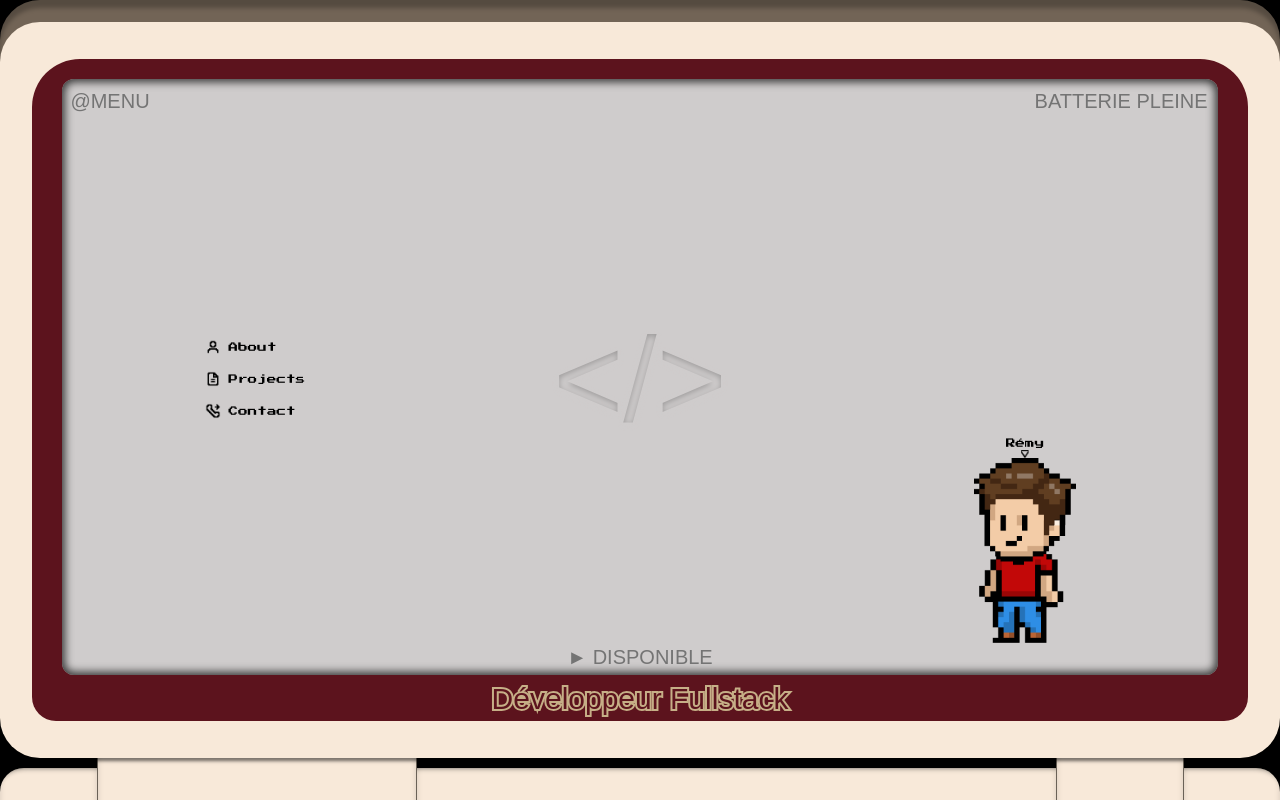
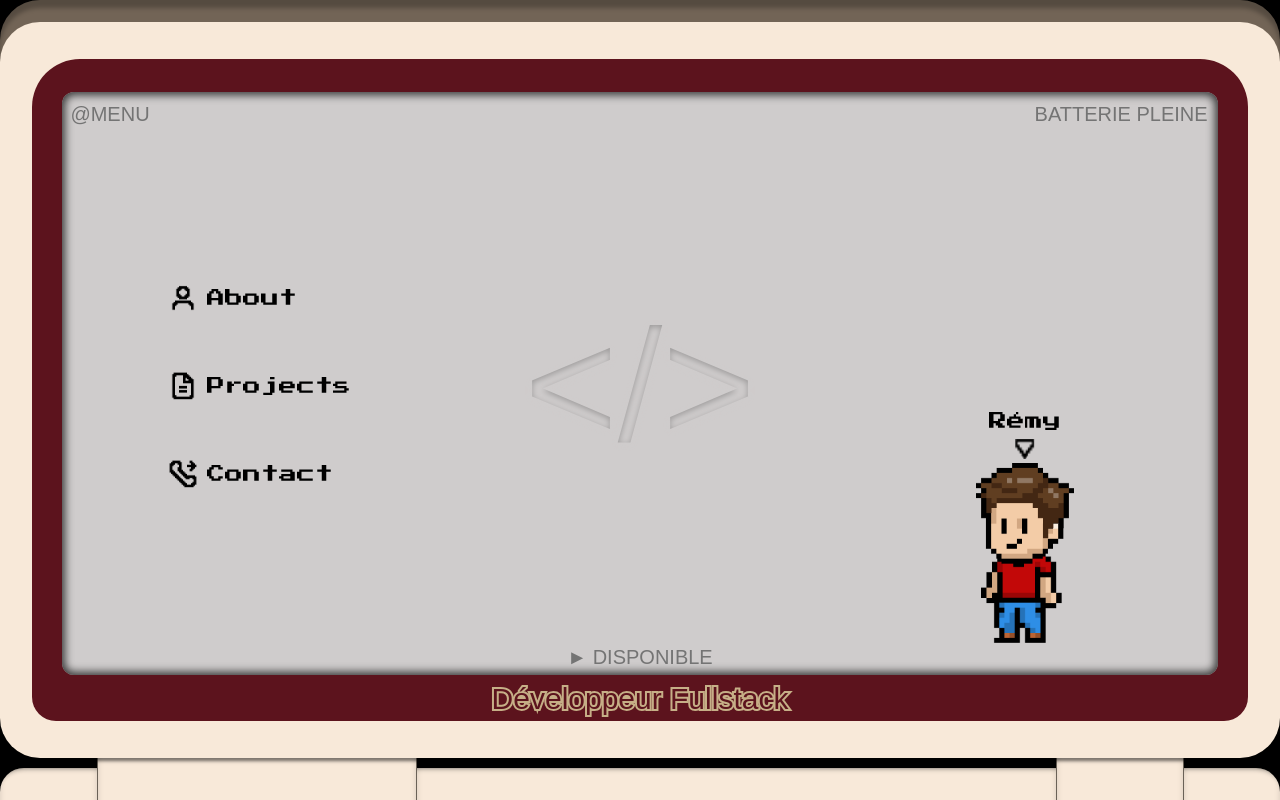
Before and after one commit to remyShift/Portfolio_GameBoy_Next, a Next.js app: page / in a window 1280 px wide. Shown: the top 800 px of the page. Built offline with nearby package versions, Linux system fonts and the light colour scheme; a web font is replaced by a local one.

Commit message:
welcome page done

```diff
--- a/src/app/layout.tsx
+++ b/src/app/layout.tsx
@@ -21,8 +21,8 @@ export default function RootLayout({
 	children: React.ReactNode;
 }>) {
 	return (
-		<html lang="en" className={`${gillSans.variable} ${gillSansBold.variable} ${gillSansItalic.variable} ${gillSansBoldItalic.variable} ${pressStart2P.variable}`}>
-			<body className="w-full h-[100dvh]">
+		<html lang="en" className={`${gillSans.variable} ${gillSansBold.variable} ${gillSansItalic.variable} ${gillSansBoldItalic.variable} ${pressStart2P.variable} h-[100dvh]`}>
+			<body className="w-full h-full">
 				<GlobalTemplate>
 					{children}
 				</GlobalTemplate>
--- a/src/components/Global_Template/G-Bottom/Buttons/Arrow_Btn.tsx
+++ b/src/components/Global_Template/G-Bottom/Buttons/Arrow_Btn.tsx
@@ -1,7 +1,7 @@
 export default function Arrow_Btn() {
 	return (
 		<div className="w-[30%] h-full flex items-center justify-center">
-			<img src="/assets/SVG/Arrow.svg" alt="Arrow Button" className="w-[85%] min-w-[110px] sm:w-full md:min-w-[190px] max-w-[350px] ml-12 md:ml-24 mb-24" />
+			<img src="/assets/SVG/Arrow.svg" alt="Arrow Button" className="w-[85%] min-w-[100px] sm:w-full md:min-w-[190px] max-w-[350px] ml-12 md:ml-24 mb-24" />
 		</div>
 	);
 }
--- a/src/components/Global_Template/G-Bottom/G-Bot.tsx
+++ b/src/components/Global_Template/G-Bottom/G-Bot.tsx
@@ -2,7 +2,7 @@ import Buttons from "./Buttons/Buttons";
 
 export default function GBot() {
 	return (
-		<div className="bg-cream w-full h-[40%] sm:h-[95%] relative top-1 z-[-1] flex items-end">
+		<div className="bg-cream w-full h-[41%] sm:h-[95%] relative top-1 z-[-1] flex items-end">
 			<Buttons />
 		</div>
 	);
--- a/src/components/Global_Template/G-Top/G-Cream/G-Wine/G-Screen/BackgroundSign.tsx
+++ b/src/components/Global_Template/G-Top/G-Cream/G-Wine/G-Screen/BackgroundSign.tsx
@@ -1,7 +1,7 @@
 export default function BackgroundSign() {
 	return (
 		<div className="w-1/3 flex-grow flex justify-center items-center">
-			<h1 className="font-gillSansBold text-7xl sm:text-8xl md:text-9xl lg:text-[15dvh] bg-clip-text text-transparent bg-black/25"
+			<h1 className="font-gillSansBold text-7xl sm:text-8xl md:text-9xl lg:text-[20dvh] bg-clip-text text-transparent bg-black/25"
 				style={{ textShadow: "0 0.1rem 0.4rem #CFCCCC" }}>
 				&lt;/&gt;
 			</h1>
--- a/src/components/Global_Template/G-Top/G-Cream/G-Wine/G-Screen/GreyScreen.tsx
+++ b/src/components/Global_Template/G-Top/G-Cream/G-Wine/G-Screen/GreyScreen.tsx
@@ -3,7 +3,7 @@ import BottomScreen from "./BottomScreen";
 
 export default function GreyScreen({ children }: { children: React.ReactNode }) {
 	return (
-		<div className="bg-greyScreen h-[89%] w-[94%] sm:h-[91%] lg:h-[90%] sm:w-[95%] flex flex-col rounded-xl md:rounded-2x shadow-[inset_0_0_0.5rem_0.18rem_#363636]">
+		<div className="bg-greyScreen h-[89%] w-[94%] sm:h-[91%] lg:h-[88%] sm:w-[95%] flex flex-col rounded-xl md:rounded-2x shadow-[inset_0_0_0.5rem_0.18rem_#363636]">
 			<TopScreen />
 			{children}
 			<BottomScreen />
--- a/src/components/Global_Template/Global_Template.tsx
+++ b/src/components/Global_Template/Global_Template.tsx
@@ -4,7 +4,7 @@ import GBot from "./G-Bottom/G-Bot";
 
 export default function GlobalTemplate({ children }: { children: React.ReactNode }) {
 	return (
-		<div className="w-full h-full">
+		<div className="w-full h-full overflow-y-hidden sm:overflow-y-visible">
 			<GTop>
 				{children}
 			</GTop>
--- a/src/components/Pages/Top/Welcome.tsx
+++ b/src/components/Pages/Top/Welcome.tsx
@@ -3,24 +3,24 @@ import BackgroundSign from "@/components/Global_Template/G-Top/G-Cream/G-Wine/G-
 
 export default function WelcomePage() {
 	return (
-		<div className="flex flex-row w-full h-full">
+		<div className="flex flex-row w-full h-full justify-between">
 			<nav className="flex flex-col justify-center items-center w-1/3 h-full">
-				<ul className="flex flex-col gap-4">
+				<ul className="flex flex-col gap-4 sm:gap-6 md:gap-10 lg:gap-14 ml-2">
 					<li>
-						<Link href="/about" className="flex flex-row items-center gap-2 font-pressStart2P text-[0.6rem] hover:underline">
-							<img src="/assets/icons/Person.png" alt="Person" className="w-4 h-4" />
+						<Link href="/about" className="flex flex-row items-center gap-2 font-pressStart2P text-[0.6rem] sm:text-sm lg:text-lg hover:underline">
+							<img src="/assets/icons/Person.png" alt="Person" className="w-4 h-4 sm:w-6 sm:h-6 lg:w-8 lg:h-8" />
 							About
 						</Link>
 					</li>
 					<li className="flex flex-row gap-2">
-						<Link href="/projects" className="flex flex-row items-center gap-2 font-pressStart2P text-[0.6rem] hover:underline">
-							<img src="/assets/icons/Document.png" alt="Projects" className="w-4 h-4" />
+						<Link href="/projects" className="flex flex-row items-center gap-2 font-pressStart2P text-[0.6rem] sm:text-sm lg:text-lg hover:underline">
+							<img src="/assets/icons/Document.png" alt="Projects" className="w-4 h-4 sm:w-6 sm:h-6 lg:w-8 lg:h-8" />
 							Projects
 						</Link>
 					</li>
 					<li className="flex flex-row gap-2">
-						<Link href="/contact" className="flex flex-row items-center gap-2 font-pressStart2P text-[0.6rem] hover:underline">
-							<img src="/assets/icons/Call.png" alt="Contact" className="w-4 h-4" />
+						<Link href="/contact" className="flex flex-row items-center gap-2 font-pressStart2P text-[0.6rem] sm:text-sm lg:text-lg hover:underline">
+							<img src="/assets/icons/Call.png" alt="Contact" className="w-4 h-4 sm:w-6 sm:h-6 lg:w-8 lg:h-8" />
 							Contact
 						</Link>
 					</li>
@@ -29,10 +29,10 @@ export default function WelcomePage() {
 
 			<BackgroundSign />
 
-			<div className="flex flex-col justify-end items-center w-1/3 h-full">
-				<p className="font-pressStart2P text-[0.6rem]">Rémy</p>
-				<img src="/assets/icons/Arrow.png" alt="Arrow" className="w-2 h-2" />
-				<img src="/assets/img/MeAvatar.png" alt="Me as avatar" className="w-[45%] h-[35%] object-contain" />
+			<div className="flex flex-col justify-end items-center w-1/3 h-full gap-1">
+				<p className="font-pressStart2P text-[0.6rem] sm:text-sm lg:text-lg">Rémy</p>
+				<img src="/assets/icons/Arrow.png" alt="Arrow" className="w-3 h-3 sm:w-4 sm:h-4 lg:w-5 lg:h-5" />
+				<img src="/assets/img/MeAvatar.png" alt="Me as avatar" className="w-[45%] h-[35%] sm:h-[25%] md:h-[30%] lg:h-[35%] object-contain" />
 			</div>
 		</div>
 	);
```
